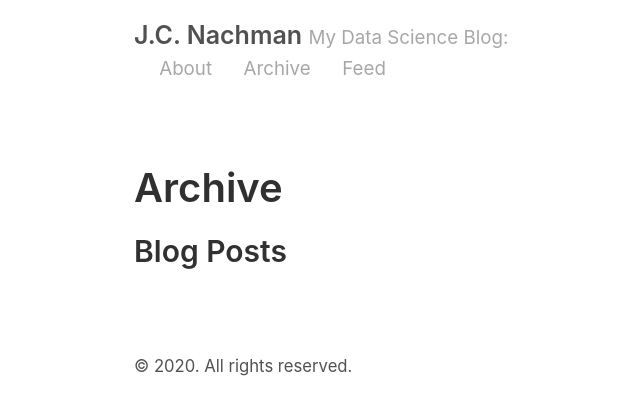
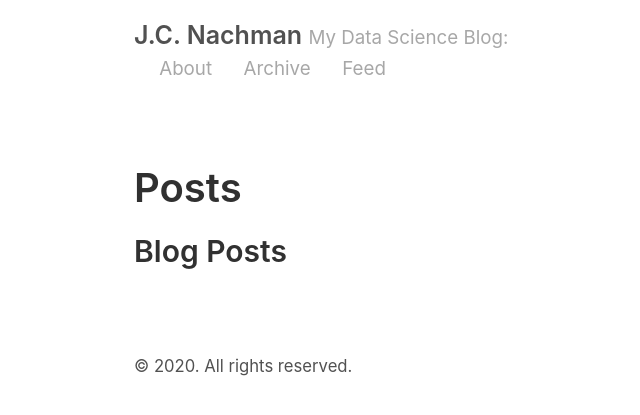
Before and after one commit to jcnachman/jcnachman.github.io, a Jekyll site: the page built from archive.md, in a window 1280 px wide. Shown: the top 415 px of the page, without its empty margins (156-796 px from the left). Built offline with Jekyll 4.4.1, drawn with Linux system fonts in a browser that asks for light colours.

```diff
--- a/archive.md
+++ b/archive.md
@@ -1,6 +1,6 @@
 ---
 layout: page
-title: Archive
+title: Posts
 ---
 
 ## Blog Posts
```
Also changed, not shown: 20200113_NYC_MTA_Data.md (renamed from _posts/20200113_NYC_MTA_Data.md, +2 -2 lines).
